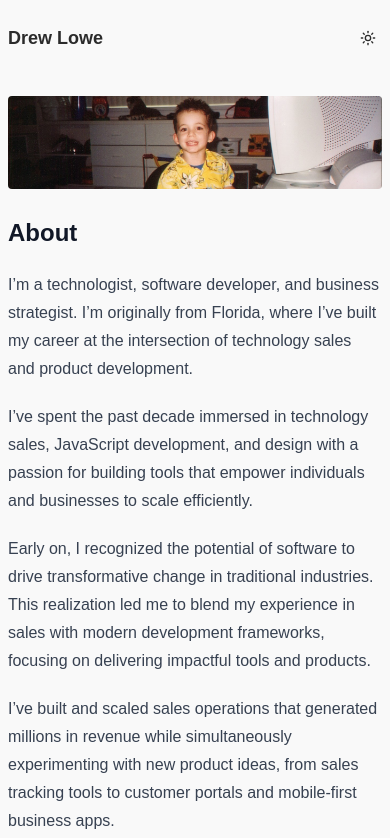
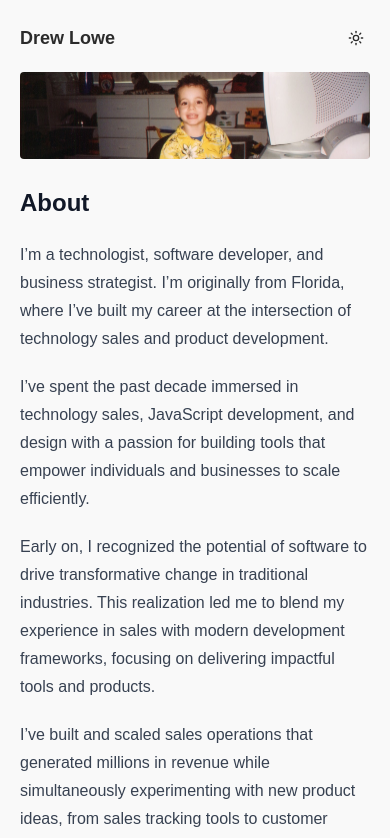
Before and after one commit to drewlowe/drewso, a Next.js app: page / in a window 390 px wide. Shown: the top 838 px of the page. Built offline with nearby package versions, Linux system fonts and the light colour scheme.

Commit message:
Version 1.0.2

```diff
--- a/src/app/layout.tsx
+++ b/src/app/layout.tsx
@@ -58,7 +58,7 @@ export default function RootLayout({
             disableTransitionOnChange
         >
           <div className="flex min-h-screen justify-center bg-[var(--background)] text-[var(--foreground)]">
-            <div className="max-w-[617px] w-full p-2">
+            <div className="max-w-[617px] w-full py-2 px-5 md:p-2">
               <Header />
               {children}
               <Footer />
--- a/src/components/Header.tsx
+++ b/src/components/Header.tsx
@@ -2,7 +2,7 @@ import { ThemeToggle } from "@/components/ThemeToggle"
 
 export default function Header() {
     return (
-        <div className="w-full mt-4 mb-11 flex flex-row items-center justify-between">
+        <div className="w-full mt-4 mb-5 md:mb-11 flex flex-row items-center justify-between">
             <h2 className='font-bold text-lg'>
                 Drew Lowe
             </h2>
```
